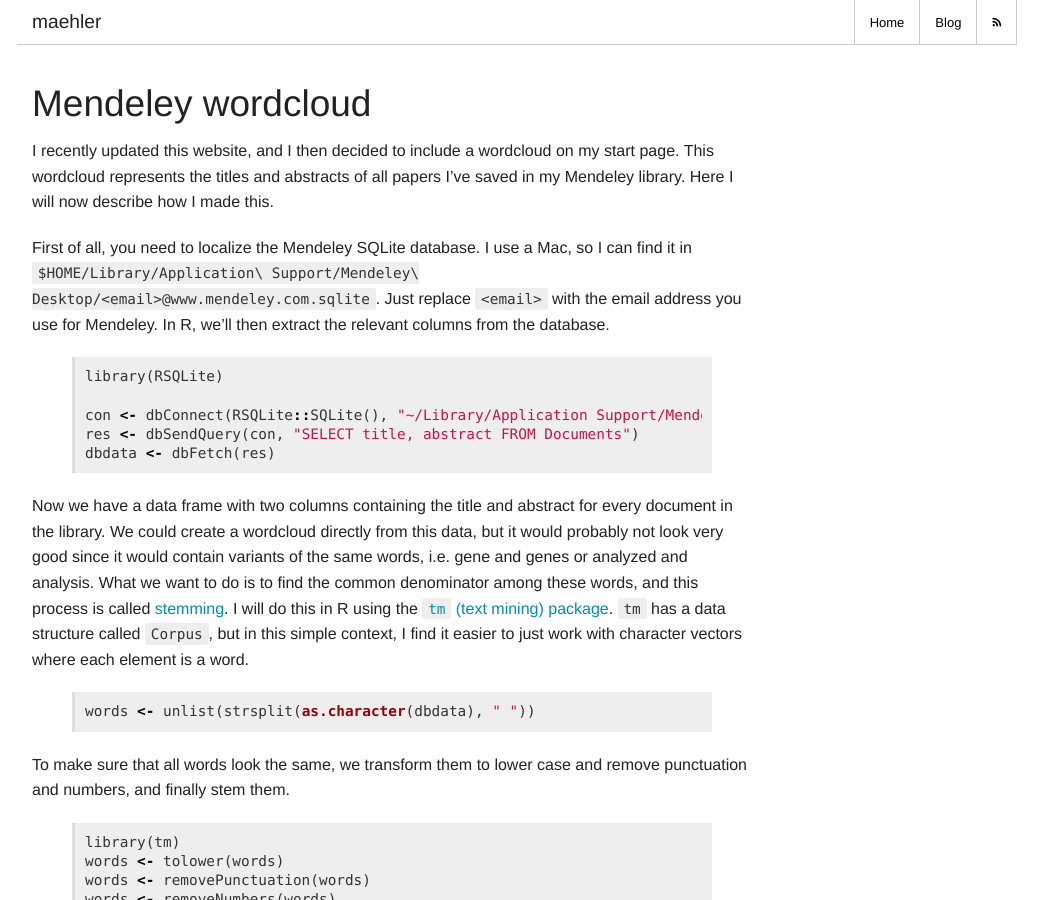
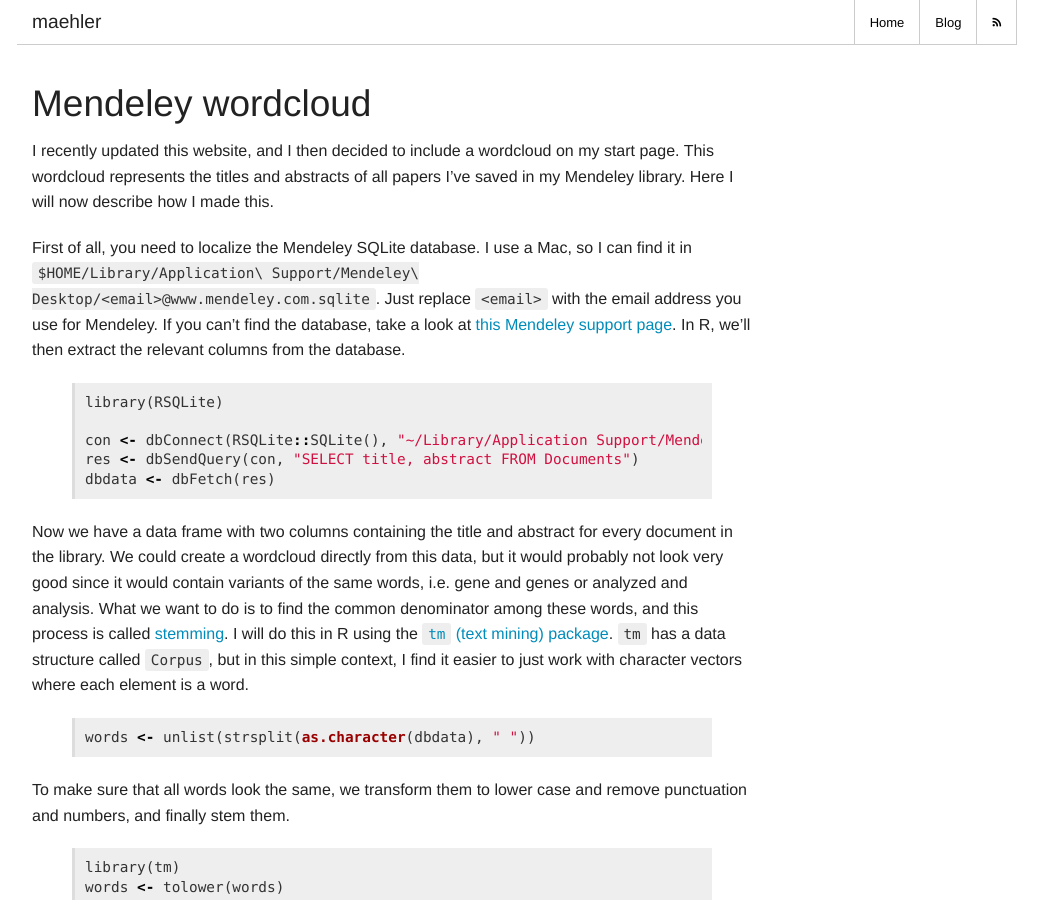
Before and after one commit to maehler/maehler.github.io, a Jekyll site: the page built from _posts/2015-01-16-mendeley-wordcloud.md, in a window 1280 px wide and 900 px high. Shown: the whole window, without its empty margins (123-1171 px from the left). Built offline with Jekyll 4.4.1, drawn with Linux system fonts in a browser that asks for light colours; comment, search, counter and statistics services are not loaded.

Commit message:
Link describing how to find the Mendeley database

```diff
--- a/_posts/2015-01-16-mendeley-wordcloud.md
+++ b/_posts/2015-01-16-mendeley-wordcloud.md
@@ -11,7 +11,8 @@
 First of all, you need to localize the Mendeley SQLite database. I use a Mac,
 so I can find it in
 `$HOME/Library/Application\ Support/Mendeley\ Desktop/<email>@www.mendeley.com.sqlite`.
-Just replace `<email>` with the email address you use for Mendeley.
+Just replace `<email>` with the email address you use for Mendeley. If you can't
+find the database, take a look at [this Mendeley support page](http://support.mendeley.com/customer/portal/articles/227951-how-do-i-locate-mendeley-desktop-database-files-on-my-computer-).
 In R, we'll then extract the relevant columns from the database.
 
 {% highlight R %}
```
